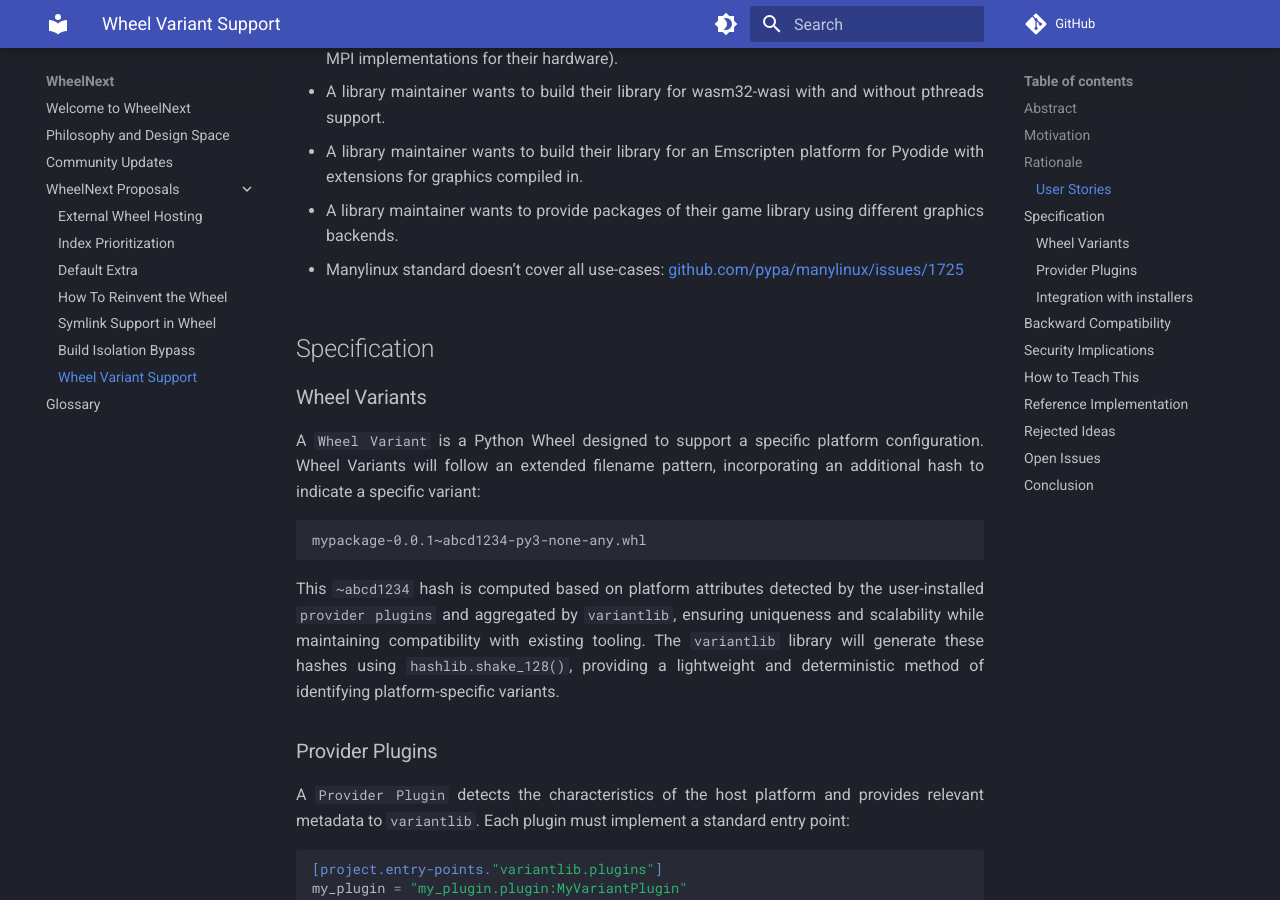
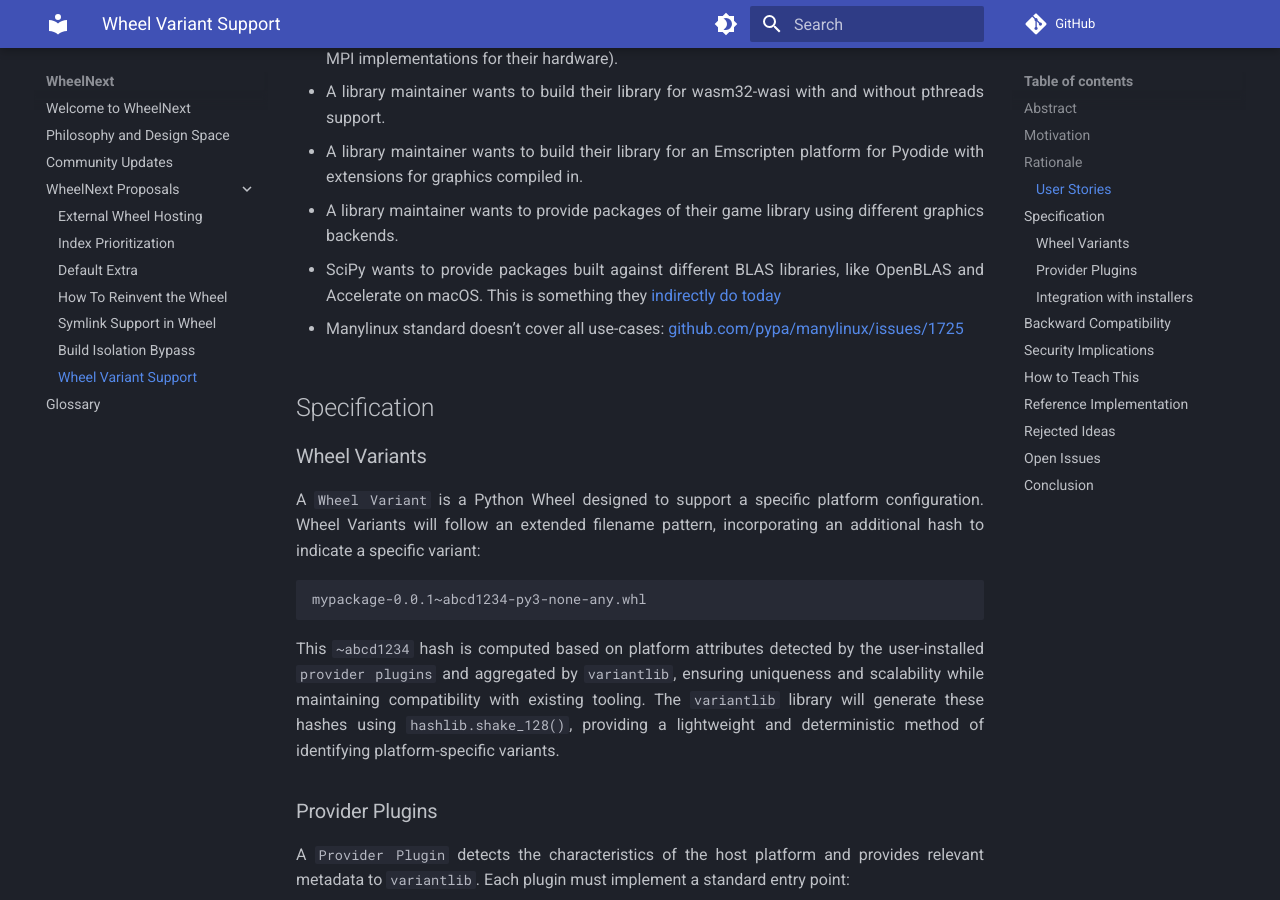
Before and after one commit to wheelnext/wheelnext, an MkDocs documentation site: the page built from docs/proposals/pepxxx_wheel_variant_support.md, in a window 1280 px wide and 900 px high, scrolled down 1555 px. Built offline with MkDocs 1.6.1 and Material for MkDocs 9.7.7, drawn with Linux system fonts in a browser that asks for light colours; comment, search, counter and statistics services are not loaded; some of the changed lines change nothing that is shown; some of the changed text lies outside the part shown.

Commit message:
Fix title in wheel-variants PEP and add scipy user story from Ralf

```diff
--- a/docs/proposals/pepxxx_wheel_variant_support.md
+++ b/docs/proposals/pepxxx_wheel_variant_support.md
@@ -1,4 +1,4 @@
-# PEP ### - External Wheel Hosting
+# PEP ### - Wheel Variants
 
 | Resource            | Link                                                                                                                                     |
 | ------------------- | ---------------------------------------------------------------------------------------------------------------------------------------- |
@@ -56,6 +56,8 @@ their hardware).
 compiled in.
 
 - A library maintainer wants to provide packages of their game library using different graphics backends.
+
+- SciPy wants to provide packages built against different BLAS libraries, like OpenBLAS and Accelerate on macOS. This is something they [indirectly do today](https://github.com/wheelnext/wheelnext/pull/2#discussion_r1957200935)
 
 - Manylinux standard doesn’t cover all use-cases: [github.com/pypa/manylinux/issues/1725](https://github.com/pypa/manylinux/issues/1725)
 
```
